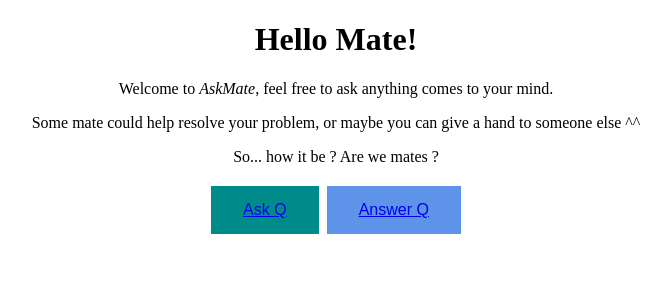
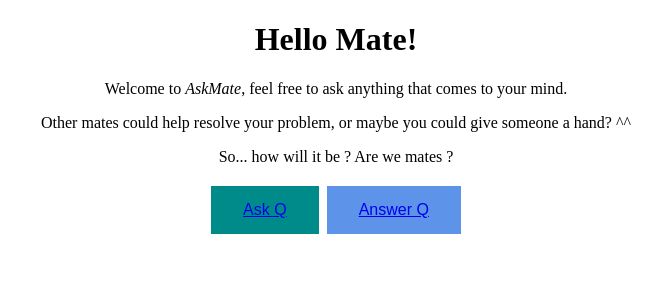
Before and after one commit to Aviatore/ask-mate-1, a Flask app: page / in a window 1280 px wide. Shown: the top 300 px of the page, without its empty margins (304-975 px from the left). Run offline with Flask 2, Linux system fonts and the light colour scheme.

Commit message:
some language changes :)

```diff
--- a/sample_data/question.csv
+++ b/sample_data/question.csv
@@ -1,5 +1,5 @@
 id,submission_time,view_number,vote_number,title,message,image
 
-1,1493368154,29,7,How to make lists in Python?,"I am totally new to this, any hints?",
+1,1600366923,29,7,How to make lists in Python?,"I am totally new to this, any hints?",
 
 2,1600357363,15,9,test ,testuje,
--- a/templates/main_page.html
+++ b/templates/main_page.html
@@ -31,9 +31,9 @@
 <body>
     <div>
         <h1>Hello Mate!</h1>
-        <p>Welcome to <em>AskMate</em>, feel free to ask anything comes to your mind. </p>
-        <p>Some mate could help resolve your problem, or maybe you can give a hand to someone else ^^</p>
-        <p>So... how it be ? Are we mates ?</p>
+        <p>Welcome to <em>AskMate</em>, feel free to ask anything that comes to your mind. </p>
+        <p>Other mates could help resolve your problem, or maybe you could give someone a hand?  ^^</p>
+        <p>So... how will it be ? Are we mates ?</p>
         <button class="button button_ask"><a href="{{ url_for('question_add') }}">Ask Q</a></button>
         <button class="button button_answer"><a href='{{ url_for('list') }}'>Answer Q</a></button>
     </div>
```
